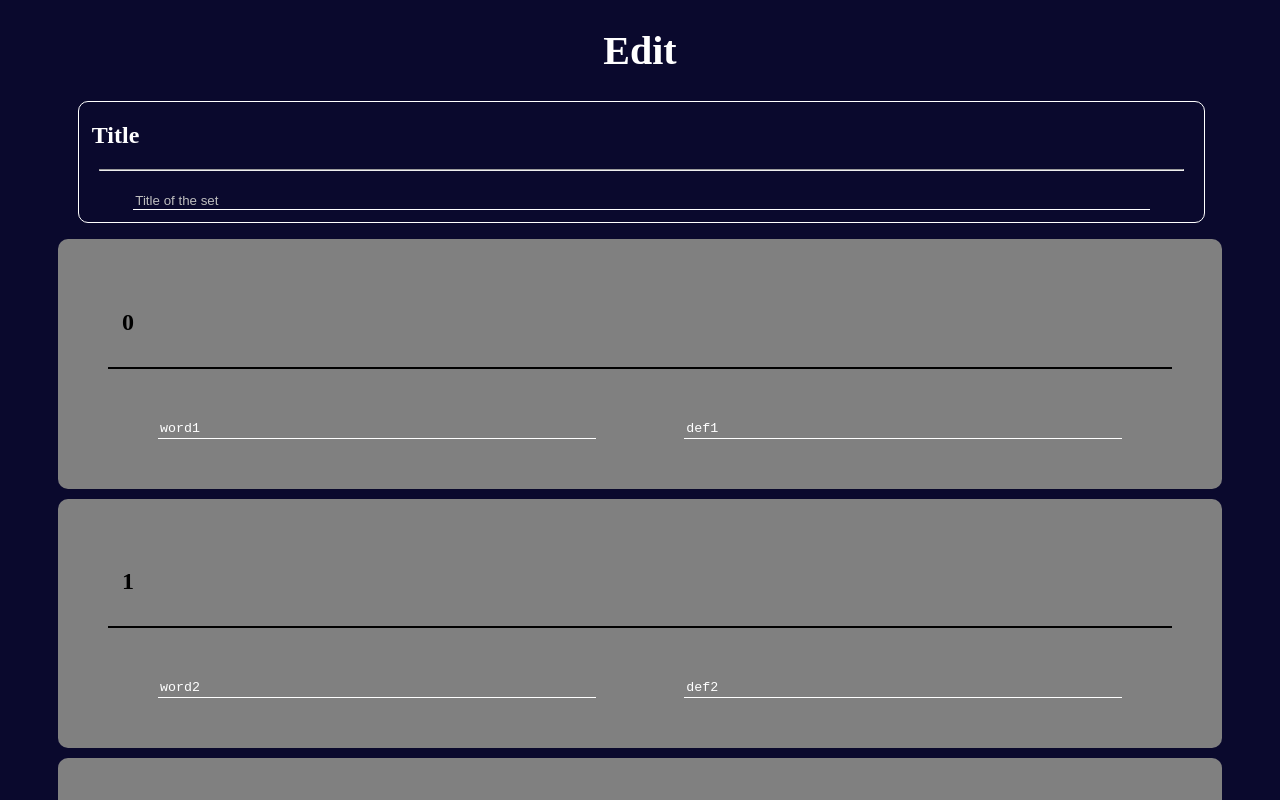
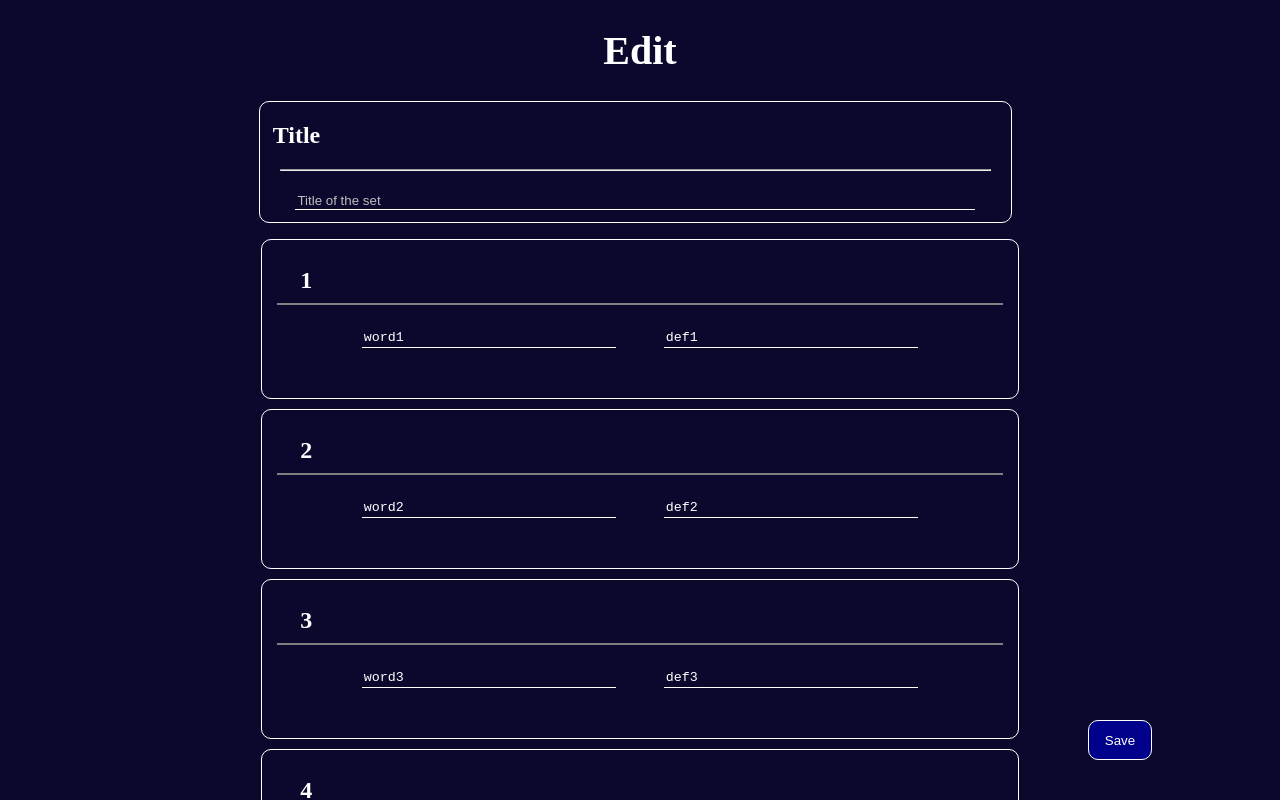
Before and after one commit to smaggio123/Front-End-Flashcard-App, a React (Create React App) app: page /home/setDisplay/edit in a window 1280 px wide. Shown: the top 800 px of the page. Built offline with nearby package versions, Linux system fonts and the light colour scheme.

Commit message:
fixed editcard look & getting changes of words

```diff
--- a/src/components/EditPage/EditCard.css
+++ b/src/components/EditPage/EditCard.css
@@ -1,53 +1,34 @@
 
 #editCardContainingDiv{
-    background-color: grey;
-    padding-top: 50px;
     padding-bottom: 50px;
-    margin: 10px 50px;
+    margin: 10px 20%;
     border-radius: 10px;
-    /*
-    height: 10vh;
-    width: 50vw;
-    margin-left: 25vw;
-    padding-top: 3vh;
-    */
+    border: 1px solid white;
 }
 
 #EditCardIndexHeader{
+    padding-top: 1%;
     text-align: left;
-    height:1vh;
-    margin-left: 5vw;
+    height:2vh;
+    margin-left: 3vw;
+    color: white;
 }
 
 #EditCardIndexDivider{
-    margin: 50px 50px;
+    margin-bottom: 3%;
     height:2px;
     border: none;
-    background-color: black;
-    color: black;
+    background-color: grey;
+    margin-left: 2%;
+    margin-right: 2%;
 }
 
 #EditCardInnerContainingDiv{
     display: flex;
     justify-Content: space-between;
-    background-Color: grey;
     margin: 0 100px;
-    /*
-    display: flex;
-    justify-content: space-evenly;
-    margin-left: 25vw;
-    width: 50vw;
-    height: auto;
-    */
 }
 .editCardInput{
-    /*
-    padding: 5px;
-    outline: none;
-    font-size: 3vh;
-    overflow-y: hidden;
-    */
-
     border: none;
     border-bottom: 1px solid white;
     background-color: transparent;
@@ -56,10 +37,6 @@
     overflow: hidden;
     width: 45%;
     outline:none;
-
-
-
-    /* flex: 1; Allow the inputs to take equal space */
 }
 
 .editCardInput:focus{
--- a/src/components/EditPage/EditCard.js
+++ b/src/components/EditPage/EditCard.js
@@ -2,14 +2,25 @@ import React, { useState } from 'react'
 import "./EditCard.css";
 import { useLocation,useNavigate } from 'react-router-dom';
 
-function EditCard ({ word1, word2, pairIndex }) {
-  const [textarea1Content, setTextarea1Content] = useState(word1);
-  const [textarea2Content, setTextarea2Content] = useState(word2);
+
+function EditCard ({ term, definition, GL, SL, pairIndex }) {
+  const [textarea1Content, setTextarea1Content] = useState(term);
+  const [textarea2Content, setTextarea2Content] = useState(definition);
+  const [getList,setList] = useState(GL);
   const [indexOfPair, setIndexOfPair] = useState(pairIndex);
 
   const handleTextareaChange = (event, setter) => {
     const { value } = event.target;
     setter(value);
+    let tempList = getList;
+    if(event.target.id==="editCardTermInput"){
+      tempList[pairIndex][0]=value;
+      setList(tempList)
+    }
+    else{
+      tempList[pairIndex][1]=value;
+      setList(tempList)
+    }
   };
 
   const handleTextareaResize = (event) => {
@@ -22,7 +33,7 @@ function EditCard ({ word1, word2, pairIndex }) {
 
   return (
     <div id='editCardContainingDiv' >
-      <h2 id='EditCardIndexHeader'>{pairIndex}</h2>
+      <h2 id='EditCardIndexHeader'>{indexOfPair+1}</h2>
       <hr id='EditCardIndexDivider'/>
       <div id="EditCardInnerContainingDiv" >
       <textarea
@@ -30,6 +41,7 @@ function EditCard ({ word1, word2, pairIndex }) {
           onChange={(e) => handleTextareaChange(e, setTextarea1Content)}
           onInput={handleTextareaResize}
           className='editCardInput'
+          id='editCardTermInput'
           rows={1}
           />
       <textarea
@@ -37,6 +49,7 @@ function EditCard ({ word1, word2, pairIndex }) {
           onChange={(e) => handleTextareaChange(e, setTextarea2Content)}
           onInput={handleTextareaResize}
           className='editCardInput'
+          id='editCardDefInput'
           rows={1}
           />
       </div>
--- a/src/components/EditPage/EditPage.css
+++ b/src/components/EditPage/EditPage.css
@@ -10,3 +10,16 @@
     color: white;
     font-size: 5vh;
 }
+
+#EditPageSaveBtn{
+    position: fixed;
+    height: 5%;
+    width: 5%;
+    bottom:5%;
+    right:10%;
+    background-color: darkblue;
+    outline: none;
+    border: 1px solid white;
+    border-radius: 10px;
+    color: white;
+}
--- a/src/components/EditPage/EditPage.js
+++ b/src/components/EditPage/EditPage.js
@@ -4,21 +4,25 @@ import { useLocation,useNavigate } from 'react-router-dom';
 import EditCard from './EditCard';
 import EditTitleCard from './EditTitleCard';
 function EditPage () {
-    const setList = [["word1","def1"],["word2","def2"],["word3","def3"],["word4","def4"],["word5","def5"]];
+    const [getList,setList] =useState([["word1","def1"],["word2","def2"],["word3","def3"],["word4","def4"],["word5","def5"]]);
 
+    const EditPageSaveClicked = () =>{
+        //Implement saving list here
+        console.log(getList)
+    }
 
     return(
         <>
             <div id='editPageContainingDiv'>
                 <h1 id='editPageTitleHeading'>Edit</h1>
                 <EditTitleCard/>
-                {setList.map((item, index) => (
+                {getList.map((item, index) => (
                     <div key={index}>
-                        <EditCard word1={setList[index][0]} word2={setList[index][1]} pairIndex={index}/>
+                        <EditCard term={getList[index][0]} definition={getList[index][1]} GL={getList} SL={setList} pairIndex={index}/>
                     </div>
-            ))}
-
+                ))}
             </div>
+            <button id='EditPageSaveBtn' onClick={EditPageSaveClicked}>Save</button>
 
         </>
     )
--- a/src/components/EditPage/EditTitleCard.css
+++ b/src/components/EditPage/EditTitleCard.css
@@ -1,13 +1,12 @@
 #EditTitleCardContainer{
     height: 16vh;
-    width: 99vw;
+    width: 98vw;
+
 }
 
 #EditTitleCardTitleHeaderContainer{
     height: 15vh;
-    /* width: 30vw; */
-    /* margin: auto; */
-    margin: 0 70px;
+    margin: 0 20%;
     border-radius: 10px;
     border: 1px solid white;
 
```
